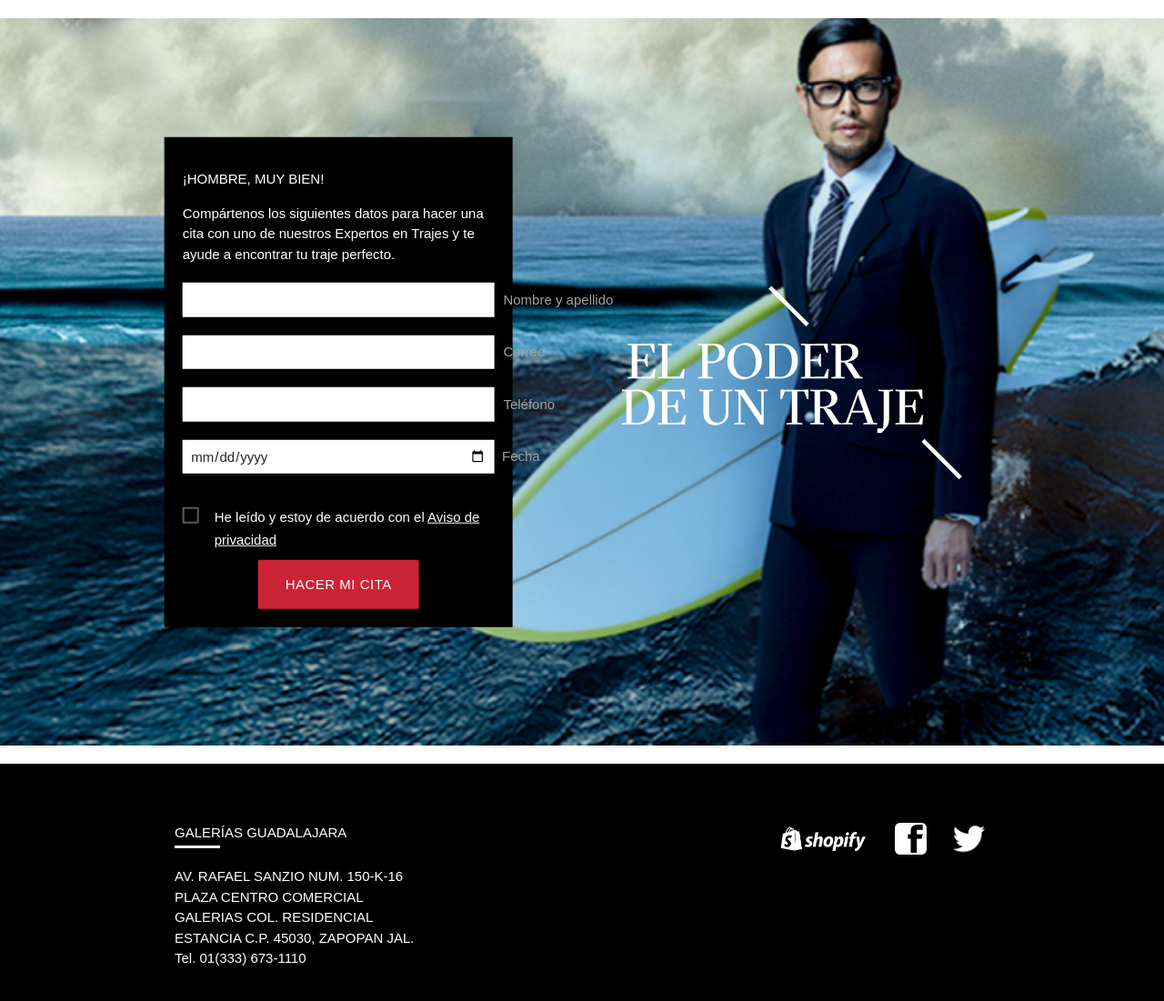
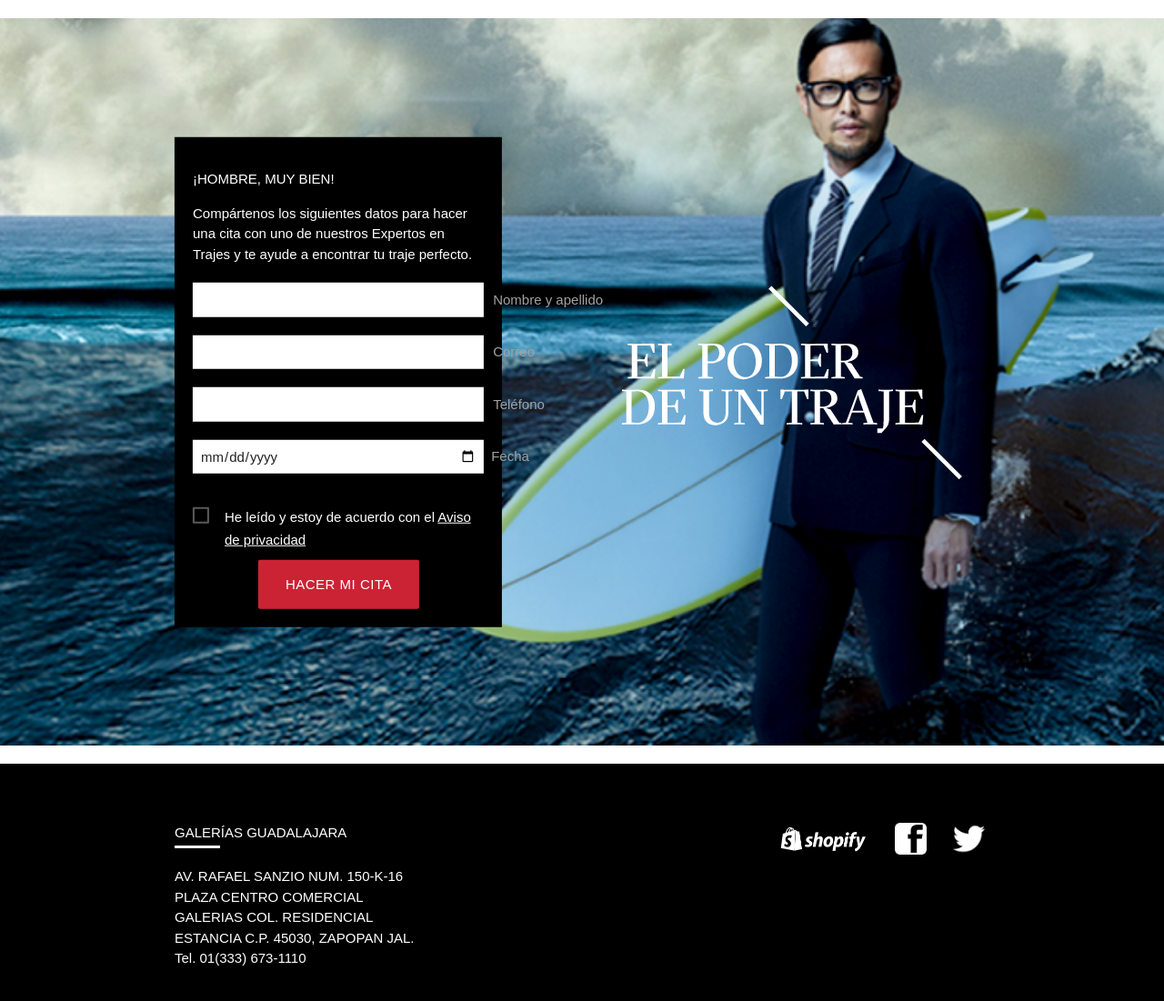
Before and after one commit to pcuervo/vittorio, a WordPress theme: template themes/vittorio/index.php in a window 1280 px wide. Shown: the part 56-1157 px from the top of the page at 91% size. Run offline with PHP 8.4 and a stand-in for WordPress, Linux system fonts and the light colour scheme; the site name, menu and one post (Sample post) are stand-ins, and other content is empty; some libraries are stand-ins or nearby versions.

Commit message:
center form

```diff
--- a/themes/vittorio/index.php
+++ b/themes/vittorio/index.php
@@ -9,7 +9,8 @@
 				<div class="[ col l6 ][ hide-on-med-and-up ]">
 					<img class="[ img-responsive ][ middle ]" src="<?php echo THEMEPATH; ?>img/el_poder.png" alt="El poder de un traje">
 				</div>
-				<div class="[ col s12 m7 l5 ][ relative ][ padding ][ height-100vh--l ]">
+				<div class="[ col s12 m7 l5 ][ padding ]">
+					<div class="[ height-100vh--l ][ relative ]">
 	                 	<div class="[ bg-dark ][ width-100p ][ padding center-full--l ]">
 	                       <p class="[ text-uppercase white-text ]">¡hombre, muy bien! </p>
 	                       <p class="[ white-text ]">Compártenos los siguientes datos para hacer una cita con uno de nuestros Expertos en Trajes y te ayude a encontrar tu traje perfecto.</p>
@@ -65,6 +66,7 @@
 							</form>
 						</div>
 					</div>
+				</div>
 
 				<!-- Modal Structure/Listo! -->
 
```
Lines whose indentation alone changed are shown as unchanged.
